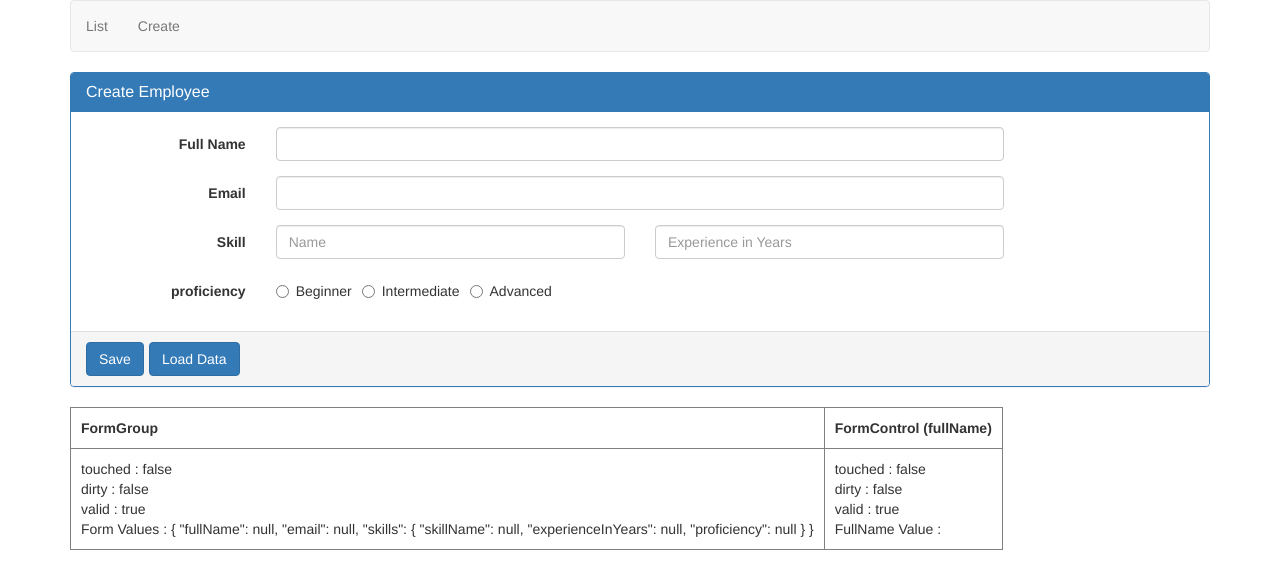
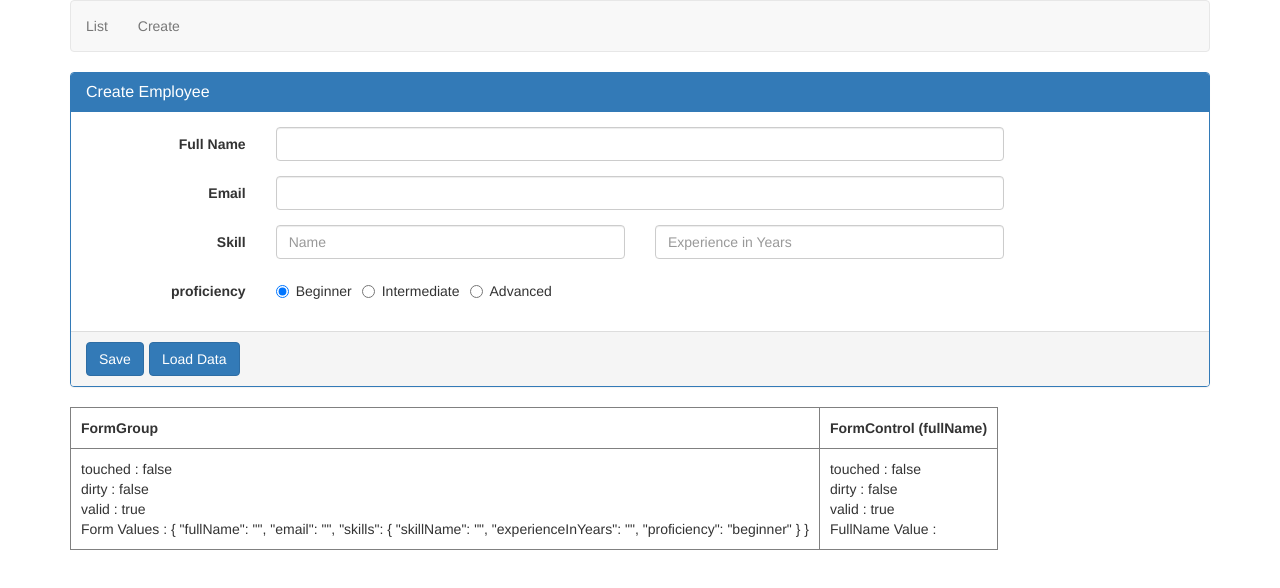
Before and after one commit to pusanja/angular-assignment, an Angular app: page /create in a window 1280 px wide. Shown: the top 588 px of the page. Built offline with nearby package versions, Linux system fonts and the light colour scheme.

Commit message:
FormBuilder

```diff
--- a/src/app/employee/create-employee.component.ts
+++ b/src/app/employee/create-employee.component.ts
@@ -1,5 +1,5 @@
 import { Component, OnInit } from '@angular/core';
-import { FormGroup,FormControl } from '@angular/forms';
+import { FormGroup,FormControl,FormBuilder } from '@angular/forms';
 
 @Component({
   selector: 'app-create-employee',
@@ -8,23 +8,23 @@
 })
 export class CreateEmployeeComponent implements OnInit {
   employeeForm!:FormGroup;
-  constructor() { }
+  constructor(private fb: FormBuilder) { }
 
   ngOnInit() {
-      this.employeeForm=new FormGroup({
-      fullName: new FormControl(),
-      email: new FormControl(),
-      skills: new FormGroup({
-        skillName: new FormControl(),
-        experienceInYears:new FormControl(),
-        proficiency: new FormControl(),
+    this.employeeForm=this.fb.group({
+      fullName:[''],
+      email:[''],
+        skills: this.fb.group({
+          skillName:[''],
+          experienceInYears:[''],
+          proficiency:['beginner']
 
 
 
-      })
+        })
 
+    })
 
-    });
   }
   onSubmit(): void{
     console.log(this.employeeForm.touched);
```
